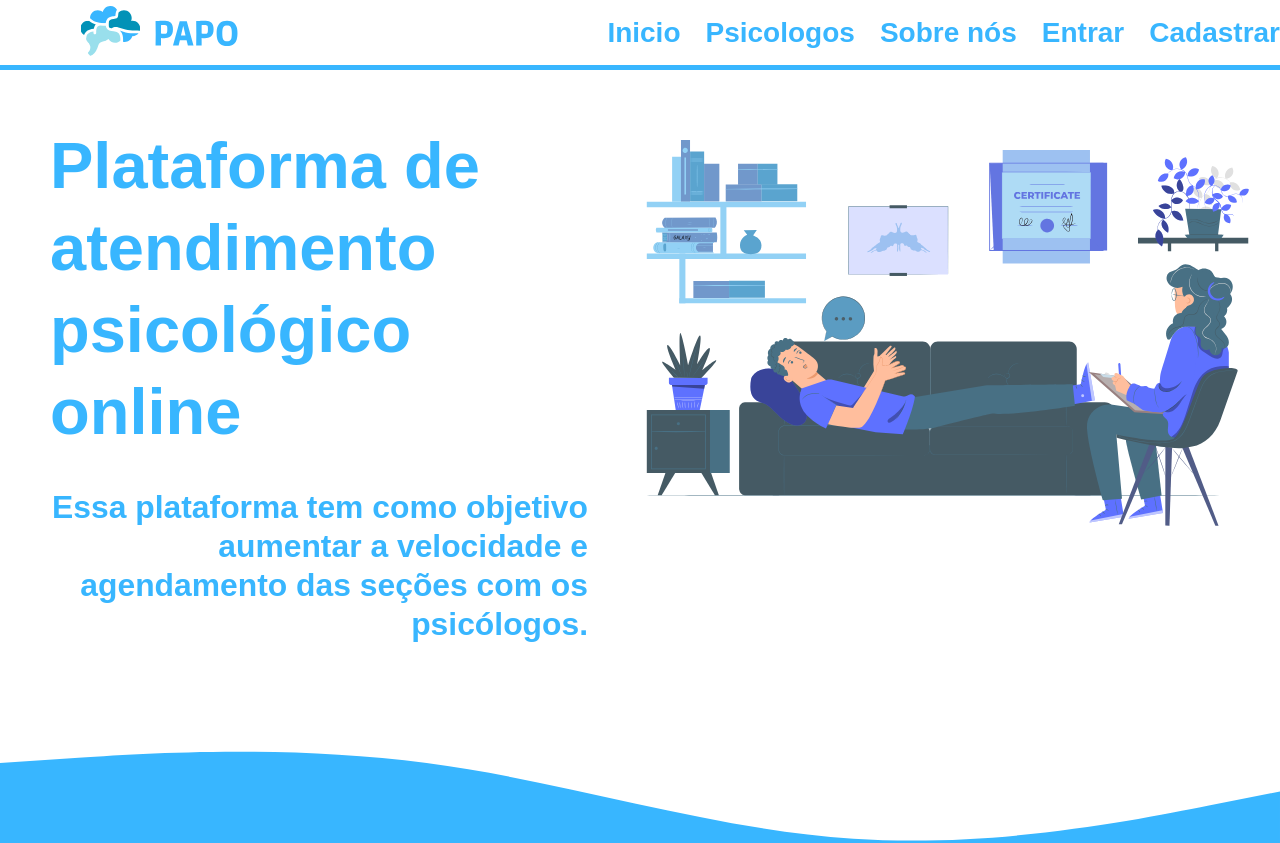
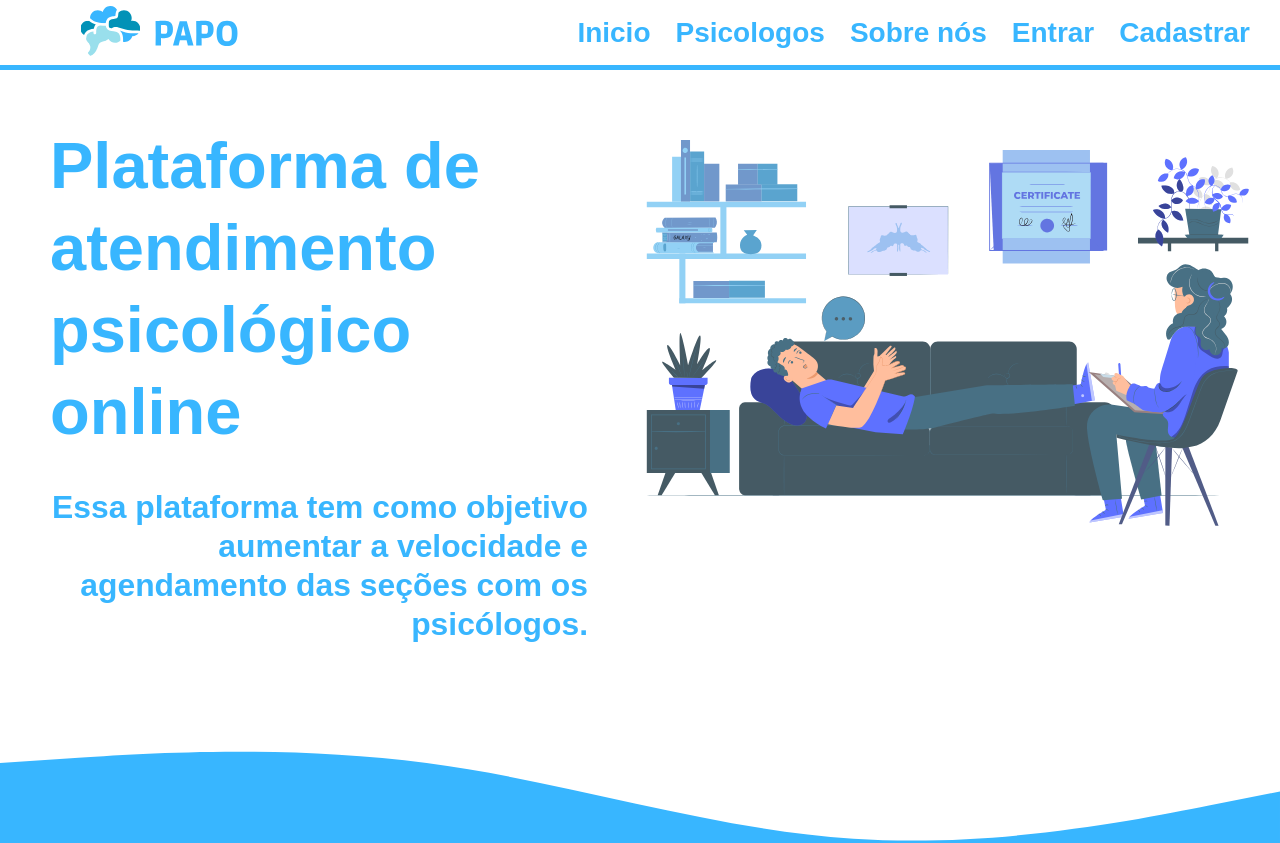
Before and after one commit to ProgeteUFCRUSSAS/PAPO, a React (Vite) app: page / in a window 1280 px wide. Shown: the top 843 px of the page. Built offline with nearby package versions, Linux system fonts and the light colour scheme; no server answers.

Commit message:
style: descolando navegação do canto da tela

```diff
--- a/src/components/Layout/Header/styles.ts
+++ b/src/components/Layout/Header/styles.ts
@@ -37,6 +37,7 @@ export const Logo = styled.img`
 `
 
 export const NavContainer = styled.nav`
+  margin-right: 1.875rem;
   ul {
     display: flex;
     list-style-type: none;
```
